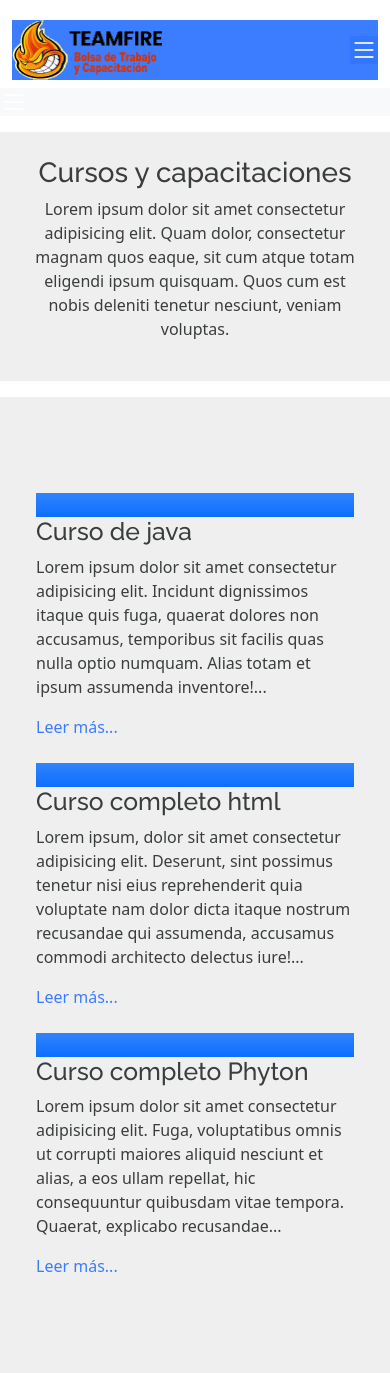
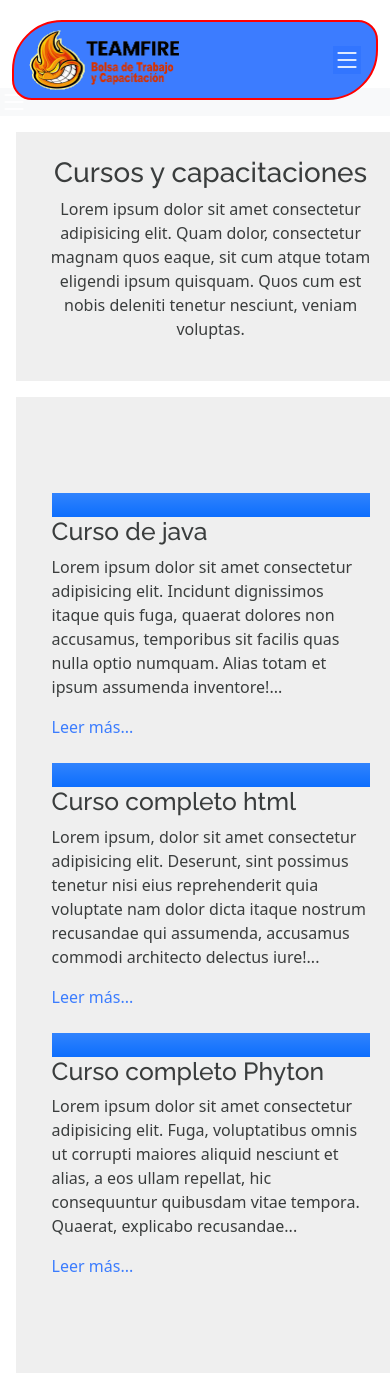
Before and after one commit to PPROF1-2021/a3-g8-teamfire, a PHP site: page /cursos.html in a window 390 px wide. Shown: the top 1373 px of the page. Run offline with PHP 8.4, Linux system fonts and the light colour scheme.

Commit message:
modificacion de el archivo style.css, objetivo se responsivo para celulares y estetica del navbar

```diff
--- a/frontend/css/css/style.css
+++ b/frontend/css/css/style.css
@@ -1,3 +1,4 @@
+
 
 --------------------------------
 /*--------------------------------------------------------------
@@ -39,12 +40,18 @@ h1, h2, h3, h4, h5, h6 {
   z-index: 997;
   transition: all 0.5s;
   top: 20px;
-position: fixed;
+  position: fixed;
+}
 
-}
 #header .header-container {
   background-color:#2f74ffef;/*COLOR DE FONDO*/
+  height: 80px;
+  padding: 5px 15px 5px 15px;
+  border: 2px solid red; /*MODIFICACIÓN BORDER*/
+  padding: 15px;
+  border-radius: 50px 20px;
 }
+
 #header.header-scrolled {
   background: rgb(0, 0, 0);
   box-shadow: 0px 2px 15px rgba(0, 0, 0, 0.1);
@@ -52,11 +59,6 @@ position: fixed;
   background-color: #2f74ffef;
 }
 
-
-#header .logo h1 a, #header .logo h1 a:hover {
-  color: #fff;
-  text-decoration: none;
-}
 #header .logo img {
   padding: 0;
   margin: 0;
@@ -104,26 +106,29 @@ position: fixed;
   padding: 0;
   background-color: #2f74ffef;
   max-width: 992px;
+  align-items: center;
 }
+
 .navbar ul {
-
   margin: 0;
   padding: 0;
   display: flex;
   list-style: none;
   align-items: center;
   max-width: 992px;
+}
 
-}
 .navbar li {
   position: relative;
   max-width: 992px;
+  align-items: center;
 }
+
 .navbar a, .navbar a:focus {
   display: flex;
   align-items: center;
   justify-content: space-between;
-  padding: 10px 0 10px 30px;
+  padding: 10px 15px 10px 15px;
   color: #181818;
   transition: 0.3s;
   font-size: 15px;
@@ -133,6 +138,7 @@ position: fixed;
   white-space: nowrap;
   transition: 0.3s;
   max-width: 992px;
+
 }
 
 @media (max-width: 1366px) {
@@ -163,6 +169,10 @@ position: fixed;
 
   .navbar ul {
     display: none;
+  }
+  .main-container{    /*MODIFICACION REGISTRO*/
+    margin: 20%;
+    min-width: 60%;
   }
 }
 .navbar-mobile {
@@ -202,7 +212,6 @@ position: fixed;
   color:black;
 }
 
-}
 .navbar-mobile .dropdown ul {
   position: static;
   display: none;
@@ -303,6 +312,10 @@ position: fixed;
     font-size: 32px;
     line-height: 36px;
   }
+  .main-container{     /*MODIFICACION REGISTRO*/
+    margin: 4%;
+    min-width: 92%;
+  }
 }
 
 /*--------------------------------------------------------------
```
